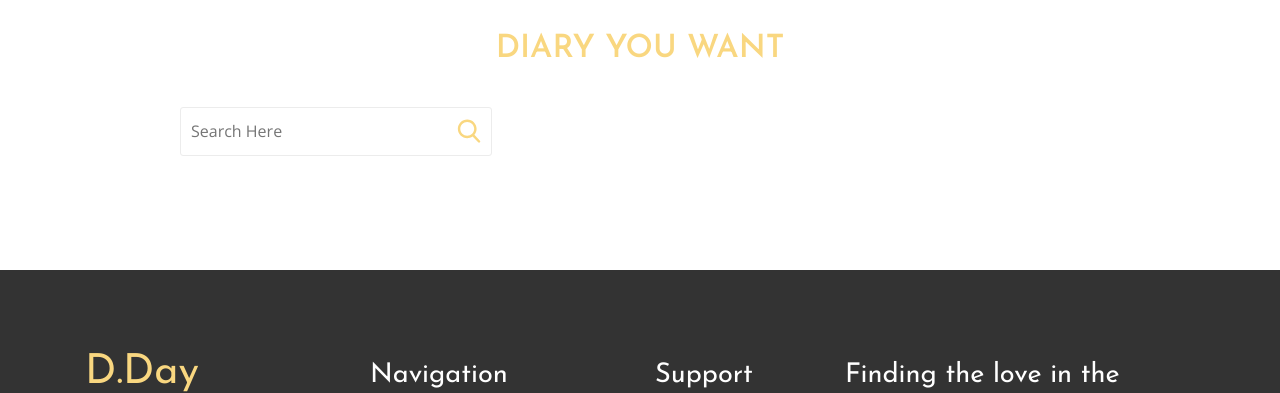
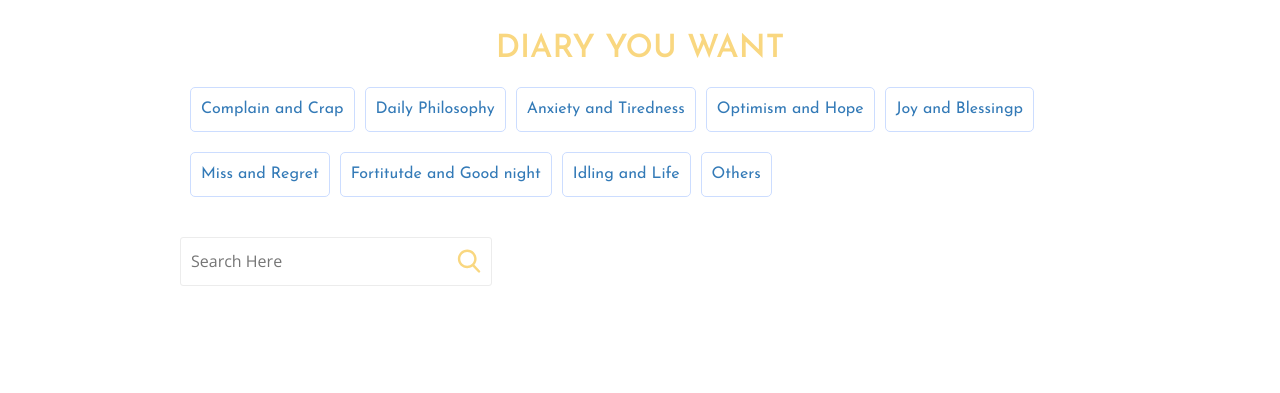
Before and after one commit to jokandre/ADBFinalProject, a Flask app: page /keyword in a window 1280 px wide. Shown: the part 145-538 px from the top of the page. Run offline with Flask 2, Linux system fonts and the light colour scheme; the visitor is signed in with stand-in values (Sample User, id 1); parts of the project's set-up code (start-up, migrations or seed data) failed here and were passed over; some libraries are stand-ins or nearby versions.

Commit message:
update keyword

```diff
--- a/blog/templates/keyword.html
+++ b/blog/templates/keyword.html
@@ -24,11 +24,21 @@
 	<div class="banner-bottom">
 		<div class="container">
 			<h3>DIARY YOU WANT</h3>
-			<div class="col-md-10 col-md-offset-1 keyword_search">
+			<div class="col-md-10 col-md-offset-1">
+                <a href="#0" class="cate" onclick="cate(0);">Complain and Crap</a>
+                <a href="#1" class="cate" onclick="cate(1);">Daily Philosophy</a>
+                <a href="#2" class="cate" onclick="cate(2);">Anxiety and Tiredness</a>
+                <a href="#3" class="cate" onclick="cate(3);">Optimism and Hope</a>
+                <a href="#4" class="cate" onclick="cate(4);">Joy and Blessingp</a>
+                <a href="#5" class="cate" onclick="cate(5);">Miss and Regret</a>
+                <a href="#6" class="cate" onclick="cate(6);">Fortitutde and Good night</a>
+                <a href="#7" class="cate" onclick="cate(7);">Idling and Life</a>
+                <a href="#8" class="cate" onclick="cate(8);">Others</a>
+            </div>
+            <div class="col-md-10 col-md-offset-1 keyword_search">
 				<input type="text" id="keyword_textbox" placeholder="Search Here"/>
 			</div>
-			<div id="ajax-loader" class="col-md-10 col-md-offset-1">
-			</div>
+
 			<div class="col-md-10 col-md-offset-1" id="diary_grids">
 			</div>
 		</div>
@@ -63,7 +73,7 @@
             	var name = result[i]['owner']['name'];
             	var portrait = result[i]['owner']['portrait'];
 
-            	$('#diary_grids').append("<div class='col-md-6'><div class='col-xs-6'><div class='show_title'>"+title+"</div><div style='color:#999;font-size: 12px;'>[ "+category+" ]</div></div><div class='col-xs-6' style='border-left: 1px solid #DEDEDE;'><div class='show_owner'><img src='"+portrait+"'/> "+name+"</div><div class='show_location'><img src='../static/images/location.svg'/>"+location+"</div></div><div class='clearfix'> </div><div class='diary_abstract'><p>"+content+"</p></div><div class='more m1 read_btn'><a href='http://140.114.77.15:5000/browse_diary?id="+id+"'>Read More</a></div></div>");
+            	$('#diary_grids').append("<div class='col-md-6 search_key_word'><div class='col-xs-6'><div class='show_title'>"+title+"</div><div style='color:#999;font-size: 12px;'>[ "+category+" ]</div></div><div class='col-xs-6' style='border-left: 1px solid #DEDEDE;'><div class='show_owner'><img src='"+portrait+"'/> "+name+"</div><div class='show_location'><img src='../static/images/location.svg'/>"+location+"</div></div><div class='clearfix'> </div><div class='diary_abstract'><p>"+content+"</p></div><div class='more m1 read_btn'><a href='http://140.114.77.15:5000/browse_diary?id="+id+"'>Read More</a></div></div>");
             }
 
         },
@@ -74,5 +84,47 @@
     }
 });
 </script>
+<script type="text/javascript">
+function cate(num) {
+            var currentURL = window.location;
+            $(".search_key_word").remove();
+            $.ajax({
+                url: 'http://140.114.77.15:5000/diary/api/v1/search/category?category='+num,
+                success: function(response) {
+                    result = response;
+                    for (var i =  0; i < result.length; i++) {
+                        var id = result[i]['diary']['id'];
+                        var location = result[i]['diary']['location'];
+                        var title = result[i]['diary']['title'];
+                        var category = result[i]['diary']['category'];
+                        var content = result[i]['diary']['content'];
+                        var name = result[i]['owner']['name'];
+                        var portrait = result[i]['owner']['portrait'];
+
+                        $('#diary_grids').append("<div class='col-md-6 search_key_word'><div class='col-xs-6'><div class='show_title'>"+title+"</div><div style='color:#999;font-size: 12px;'>[ "+category+" ]</div></div><div class='col-xs-6' style='border-left: 1px solid #DEDEDE;'><div class='show_owner'><img src='"+portrait+"'/> "+name+"</div><div class='show_location'><img src='../static/images/location.svg'/>"+location+"</div></div><div class='clearfix'> </div><div class='diary_abstract'><p>"+content+"</p></div><div class='more m1 read_btn'><a href='http://140.114.77.15:5000/browse_diary?id="+id+"'>Read More</a></div></div>");
+                    }
+                },
+                error: function (jqXHR, exception) {
+                    alert("fail");
+                }
+            });
+        };
+</script>
+<style type="text/css">
+    .cate{
+        float: left;
+        border: solid 1px #CCDDFF;
+        padding: 10px;
+        border-radius: 5px;
+        margin-top: 20px !important;
+        margin-left: 10px;
+        margin-bottom: : 20px !important;
+    }
+    .cate:hover{
+        color: white;
+        background-color: #CCDDFF;
+    }
+</style>
+
 </body>
 </html>
```
